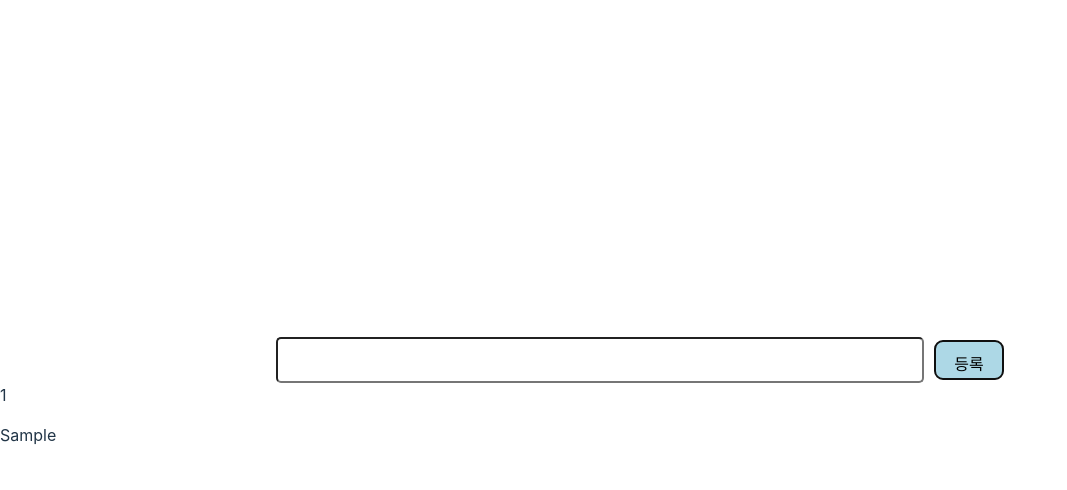
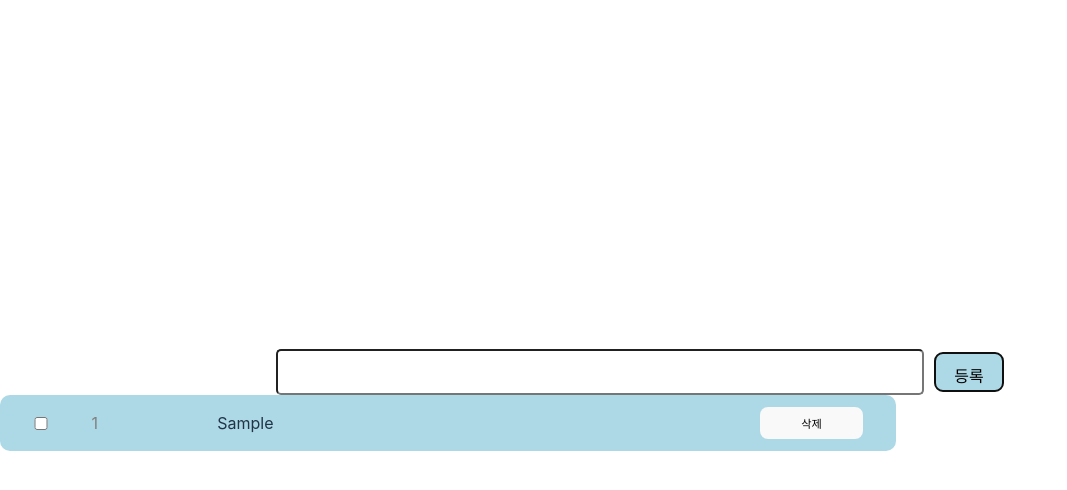
Before and after one commit to suzz-in/todo_ts, a React (Vite) app in the folder todo/: page / in a window 1280 px wide. Both pictures are taken after typing "Sample" into the empty fields and a click on the button "등록". Shown: the top 490 px of the page, without its empty margins (0-1067 px from the left). Built offline with nearby package versions, Linux system fonts and the light colour scheme.

Commit message:
feat: 삭제, 완료

```diff
--- a/todo/src/components/TodoItem.tsx
+++ b/todo/src/components/TodoItem.tsx
@@ -1,3 +1,4 @@
+import styled from "styled-components";
 import { Todo, useTodosDispatch } from "../context/TodosContext";
 
 
@@ -25,12 +26,35 @@ const TodoItem = ({todo} : TodoProps) => {
     }
 
     return (
-        <div>
+        <Container>
+            <input type='checkbox' checked={todo.done} onChange={onCheck}/>
             <span>{todo.id}</span>
             <p>{todo.text}</p>
-
-        </div>
+            <button onClick={remove}>삭제</button>
+        </Container>
     )
 }
 
 export default TodoItem;
+
+const Container = styled.div`
+display: grid;
+justify-content: center;
+align-items: center;
+grid-template-columns: 0.3fr 0.5fr 2fr 0.5fr;
+background-color: lightBlue;
+border-radius: 10px;
+width: 70vw;
+
+
+ span {
+    margin: 10px;
+    color: grey;
+ }
+
+ button {
+    width: 8vw;
+    font-size: 0.7rem;
+ }
+
+`
```
